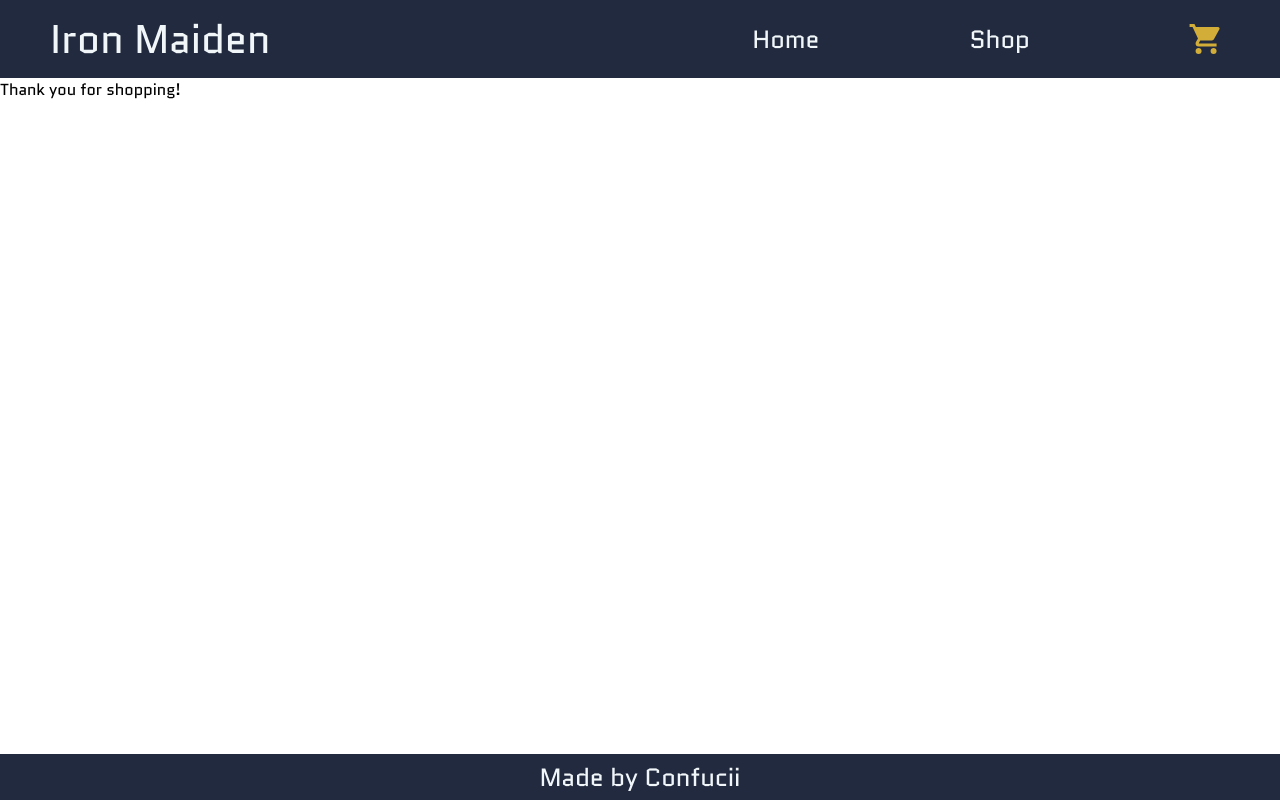
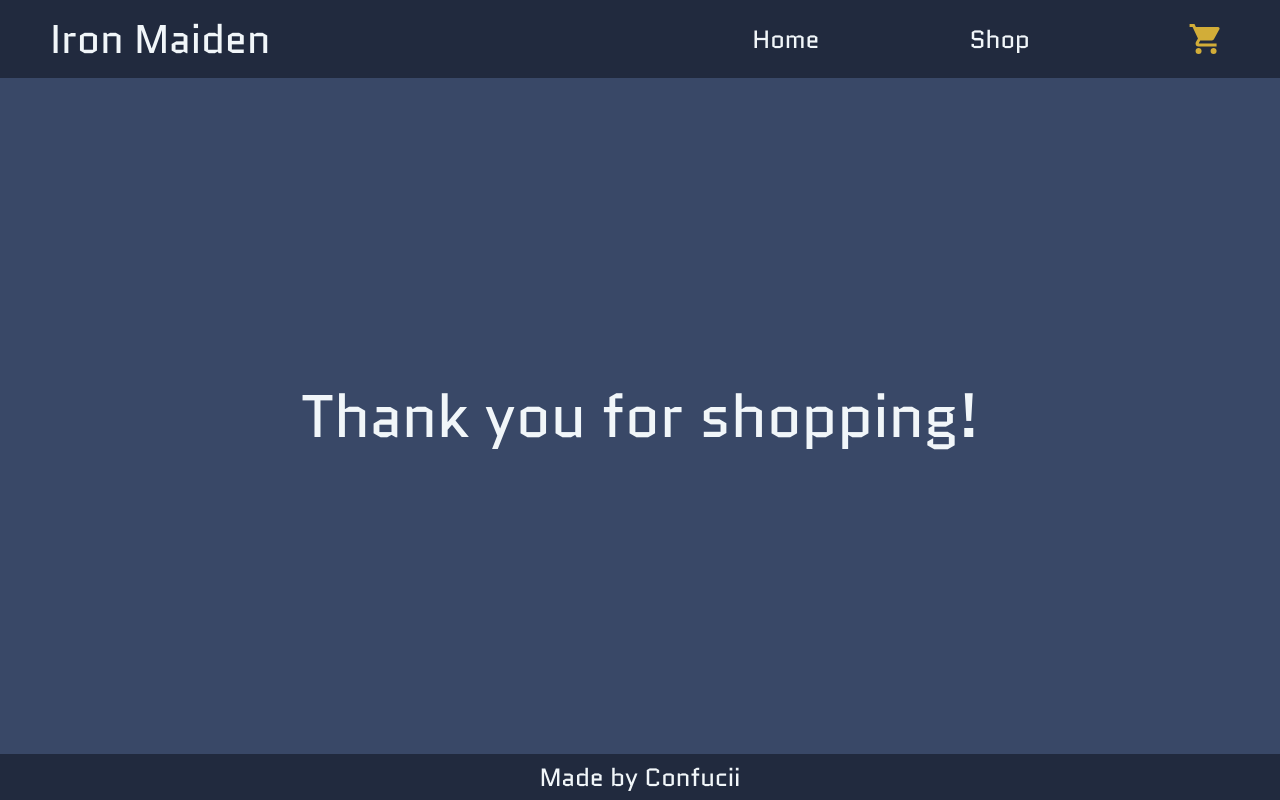
Before and after one commit to Confucii/shopping-cart, a React (Create React App) app: page /#/cart/checkout in a window 1280 px wide. Built offline with nearby package versions, Linux system fonts and the light colour scheme.

Commit message:
Modify cart style

```diff
--- a/src/components/Cart/Cart.js
+++ b/src/components/Cart/Cart.js
@@ -26,7 +26,7 @@
       0
     );
     cartRender = (
-      <div className="checkout">
+      <div className="checkout-window">
         <div className="items">{cartItems}</div>
         <p>Sum: {sum}</p>
         <button className="checkout-btn" onClick={checkout}>
@@ -35,12 +35,12 @@
       </div>
     );
   } else {
-    cartRender = <p className="empty-cart">Cart is empty!</p>;
+    cartRender = (
+      <div className="checkout-window">
+        <p className="empty-cart">Cart is empty!</p>
+      </div>
+    );
   }
 
-  return (
-    <div className="Cart">
-      <div className="checkout-window">{cartRender}</div>
-    </div>
-  );
+  return <div className="Cart">{cartRender}</div>;
 }
--- a/src/components/Cart/styles/Cart.css
+++ b/src/components/Cart/styles/Cart.css
@@ -9,6 +9,9 @@
   padding: 10px;
   background-color: var(--color-four);
   border-radius: 10px;
+  display: flex;
+  flex-direction: column;
+  gap: 15px;
   width: 40%;
   text-align: center;
   font-size: 28px;
@@ -16,6 +19,8 @@
 
 .checkout-btn {
   font-size: 28px;
+  width: 30%;
+  align-self: center;
 }
 
 .items {
--- a/src/components/Cart/styles/CartItem.css
+++ b/src/components/Cart/styles/CartItem.css
@@ -13,7 +13,7 @@
 
 .cart-item-summary {
   color: var(--color-one);
-  font-size: 20px;
+  font-size: 26px;
   width: 100%;
   display: flex;
   flex-direction: column;
--- a/src/components/Cart/styles/Checkout.css
+++ b/src/components/Cart/styles/Checkout.css
@@ -0,0 +1,8 @@
+.Checkout {
+  display: flex;
+  justify-content: center;
+  align-items: center;
+  background-color: var(--color-two);
+  font-size: 60px;
+  color: var(--color-one);
+}
```
